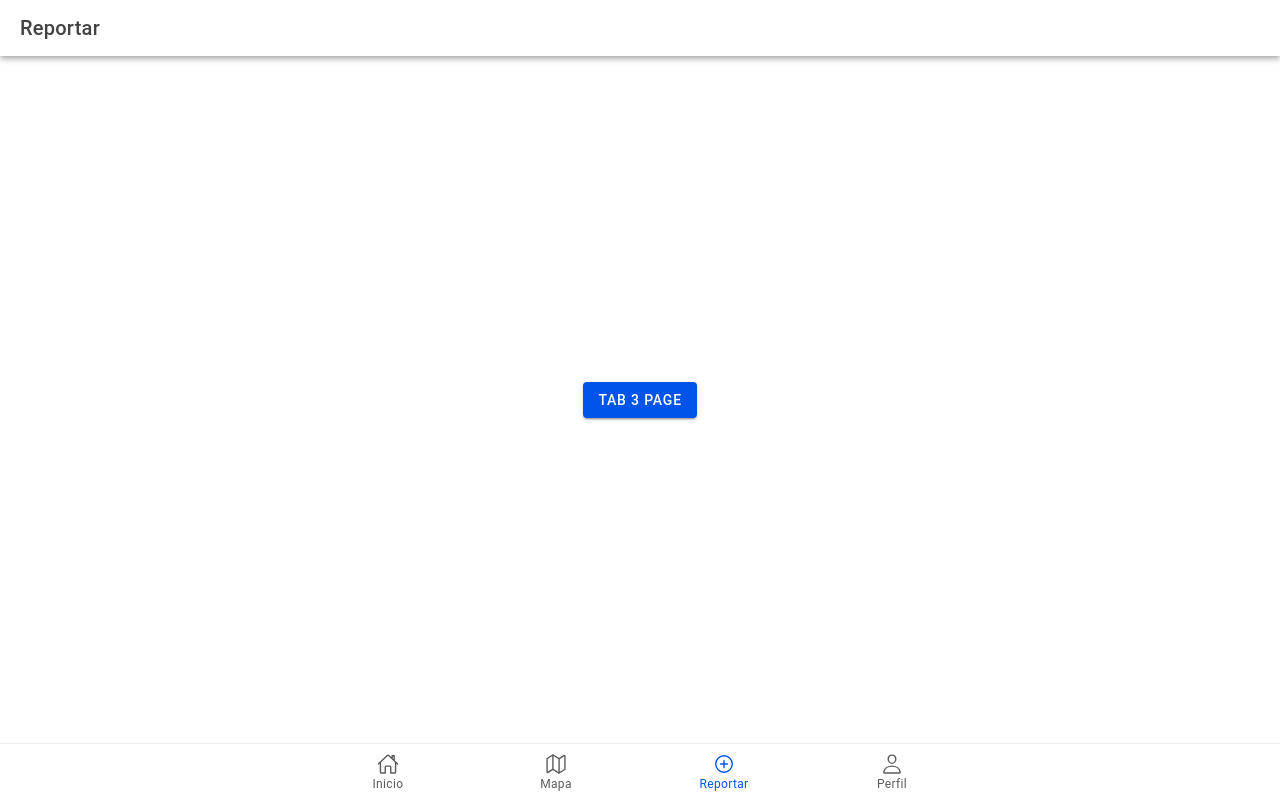
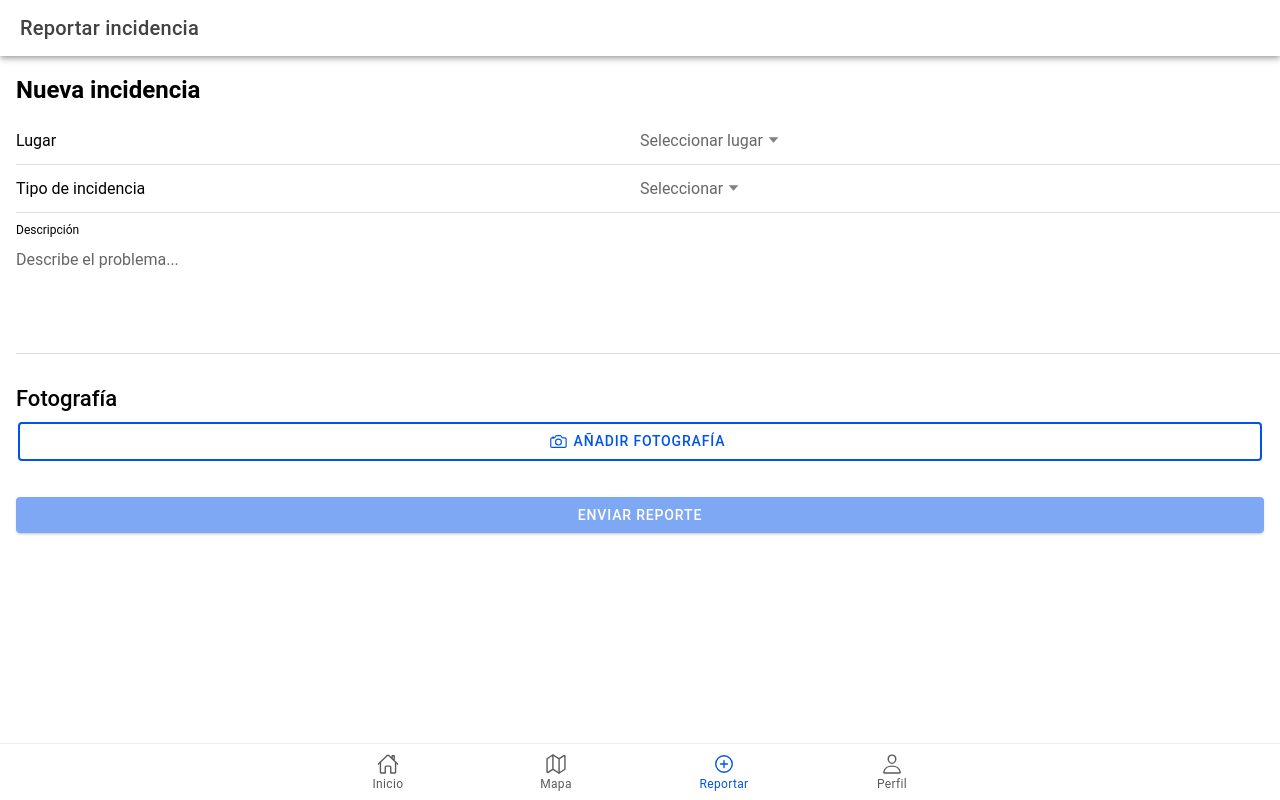
Before and after one commit to MAGSelPad/mobile, a React (Vite) app: page /report in a window 1280 px wide. Built offline with nearby package versions, Linux system fonts and the light colour scheme.

Commit message:
feat: Implement report submission form with image upload and type selection

```diff
--- a/package.json
+++ b/package.json
@@ -14,6 +14,7 @@
   "dependencies": {
     "@capacitor/android": "8.4.2",
     "@capacitor/app": "8.1.1",
+    "@capacitor/camera": "^8.2.2",
     "@capacitor/core": "8.4.2",
     "@capacitor/haptics": "8.0.2",
     "@capacitor/keyboard": "8.0.5",
--- /dev/null
+++ b/src/components/report/ReportForm.tsx
@@ -0,0 +1,109 @@
+import {
+  IonButton,
+  IonItem,
+  IonLabel,
+  IonSelect,
+  IonSelectOption,
+  IonTextarea,
+} from "@ionic/react";
+
+import { Place } from "../../types/Place";
+
+import ReportTypeSelect from "./ReportTypeSelect";
+import ReportImage from "./ReportImage";
+
+interface Props {
+  places: Place[];
+  placeId: number | null;
+  type: string;
+  description: string;
+  image: string | null;
+
+  onPlaceChange: (placeId: number) => void;
+  onTypeChange: (type: string) => void;
+  onDescriptionChange: (description: string) => void;
+  onImageChange: (image: string | null) => void;
+
+  onSubmit: () => void;
+}
+
+const ReportForm = ({
+  places,
+  placeId,
+  type,
+  description,
+  image,
+  onPlaceChange,
+  onTypeChange,
+  onDescriptionChange,
+  onImageChange,
+  onSubmit,
+}: Props) => {
+  return (
+    <>
+      <IonItem>
+        <IonLabel>Lugar</IonLabel>
+
+        <IonSelect
+          value={placeId ?? undefined}
+          placeholder="Seleccionar lugar"
+          onIonChange={(event) =>
+            onPlaceChange(Number(event.detail.value))
+          }
+        >
+          {places.map((place) => (
+            <IonSelectOption
+              key={place.id}
+              value={place.id}
+            >
+              {place.name}
+            </IonSelectOption>
+          ))}
+        </IonSelect>
+      </IonItem>
+
+      <ReportTypeSelect
+        value={type}
+        onChange={onTypeChange}
+      />
+
+      <IonItem>
+        <IonLabel position="stacked">
+          Descripción
+        </IonLabel>
+
+        <IonTextarea
+          value={description}
+          placeholder="Describe el problema..."
+          autoGrow
+          rows={5}
+          onIonInput={(event) =>
+            onDescriptionChange(
+              event.detail.value ?? ""
+            )
+          }
+        />
+      </IonItem>
+
+      <ReportImage
+        image={image}
+        onImageChange={onImageChange}
+      />
+
+      <IonButton
+        expand="block"
+        className="ion-margin"
+        onClick={onSubmit}
+        disabled={
+          placeId === null ||
+          !type ||
+          !description.trim()
+        }
+      >
+        Enviar reporte
+      </IonButton>
+    </>
+  );
+};
+
+export default ReportForm;
--- /dev/null
+++ b/src/components/report/ReportImage.tsx
@@ -0,0 +1,90 @@
+import {
+    IonButton,
+    IonIcon,
+    IonImg,
+    IonText,
+} from "@ionic/react";
+
+import { cameraOutline, trashOutline } from "ionicons/icons";
+
+import { Camera, CameraResultType, CameraSource } from "@capacitor/camera";
+
+interface Props {
+    image: string | null;
+    onImageChange: (image: string | null) => void;
+}
+
+const ReportImage = ({
+    image,
+    onImageChange,
+}: Props) => {
+
+    const takePhoto = async () => {
+        try {
+            const photo = await Camera.getPhoto({
+                quality: 80,
+                allowEditing: false,
+                resultType: CameraResultType.DataUrl,
+                source: CameraSource.Prompt,
+            });
+
+            if (photo.dataUrl) {
+                onImageChange(photo.dataUrl);
+            }
+        } catch (error) {
+            console.error("Error al obtener la fotografía:", error);
+        }
+    };
+
+    const removePhoto = () => {
+        onImageChange(null);
+    };
+
+    return (
+        <div className="ion-padding">
+
+            <IonText>
+                <h3>Fotografía</h3>
+            </IonText>
+
+            {!image ? (
+                <IonButton
+                    expand="block"
+                    fill="outline"
+                    onClick={takePhoto}
+                >
+                    <IonIcon
+                        icon={cameraOutline}
+                        slot="start"
+                    />
+
+                    Añadir fotografía
+                </IonButton>
+            ) : (
+                <>
+                    <IonImg
+                        src={image}
+                        alt="Fotografía del reporte"
+                    />
+
+                    <IonButton
+                        expand="block"
+                        fill="outline"
+                        color="danger"
+                        onClick={removePhoto}
+                    >
+                        <IonIcon
+                            icon={trashOutline}
+                            slot="start"
+                        />
+
+                        Eliminar fotografía
+                    </IonButton>
+                </>
+            )}
+
+        </div>
+    );
+};
+
+export default ReportImage;
--- /dev/null
+++ b/src/components/report/ReportTypeSelect.tsx
@@ -0,0 +1,48 @@
+import {
+    IonItem,
+    IonLabel,
+    IonSelect,
+    IonSelectOption,
+} from "@ionic/react";
+
+interface Props {
+    value: string;
+    onChange: (value: string) => void;
+}
+
+const reportTypes = [
+    "Basura",
+    "Iluminación",
+    "Infraestructura",
+    "Aire acondicionado",
+    "Equipamiento",
+    "Seguridad",
+    "Otro",
+];
+
+const ReportTypeSelect = ({ value, onChange }: Props) => {
+    return (
+        <IonItem>
+            <IonLabel>Tipo de incidencia</IonLabel>
+
+            <IonSelect
+                value={value}
+                placeholder="Seleccionar"
+                onIonChange={(event) =>
+                    onChange(event.detail.value)
+                }
+            >
+                {reportTypes.map((type) => (
+                    <IonSelectOption
+                        key={type}
+                        value={type}
+                    >
+                        {type}
+                    </IonSelectOption>
+                ))}
+            </IonSelect>
+        </IonItem>
+    );
+};
+
+export default ReportTypeSelect;
--- a/src/pages/Report.tsx
+++ b/src/pages/Report.tsx
@@ -1,19 +1,76 @@
-import { IonContent, IonHeader, IonPage, IonTitle, IonToolbar } from '@ionic/react';
-import ExploreContainer from '../components/ExploreContainer';
-import PageHeader from '../components/common/PageHeader';
+import { useState } from "react";
 
-const Report: React.FC = () => {
+import {
+  IonContent,
+  IonPage,
+  useIonAlert,
+} from "@ionic/react";
+
+import PageHeader from "../components/common/PageHeader";
+import SectionTitle from "../components/common/SectionTitle";
+import ReportForm from "../components/report/ReportForm";
+
+import { places } from "../data/places";
+
+const Report = () => {
+  const [presentAlert] = useIonAlert();
+
+  const [placeId, setPlaceId] =
+    useState<number | null>(null);
+
+  const [type, setType] = useState("");
+
+  const [description, setDescription] =
+    useState("");
+
+  const handleSubmit = () => {
+    const report = {
+      id: Date.now(),
+      placeId,
+      type,
+      description,
+      status: "Pendiente",
+      createdAt: new Date().toISOString(),
+    };
+
+    console.log("Nuevo reporte:", report);
+
+    presentAlert({
+      header: "Reporte enviado",
+      message:
+        "Tu reporte ha sido registrado correctamente.",
+      buttons: ["Aceptar"],
+    });
+
+    setPlaceId(null);
+    setType("");
+    setDescription("");
+  };
+
   return (
     <IonPage>
-      <PageHeader title="Reportar" />
+
+      <PageHeader title="Reportar incidencia" />
+
       <IonContent fullscreen>
-        <IonHeader collapse="condense">
-          <IonToolbar>
-            <IonTitle size="large">Tab 3</IonTitle>
-          </IonToolbar>
-        </IonHeader>
-        <ExploreContainer name="Tab 3 page" />
+
+        <SectionTitle
+          title="Nueva incidencia"
+        />
+
+        <ReportForm
+          places={places}
+          placeId={placeId}
+          type={type}
+          description={description}
+          onPlaceChange={setPlaceId}
+          onTypeChange={setType}
+          onDescriptionChange={setDescription}
+          onSubmit={handleSubmit}
+        />
+
       </IonContent>
+
     </IonPage>
   );
 };
```
Also changed, not shown: src/types/Report.ts (+7 -6 lines), 1 other file (tests, documents, lock files or other folders).
